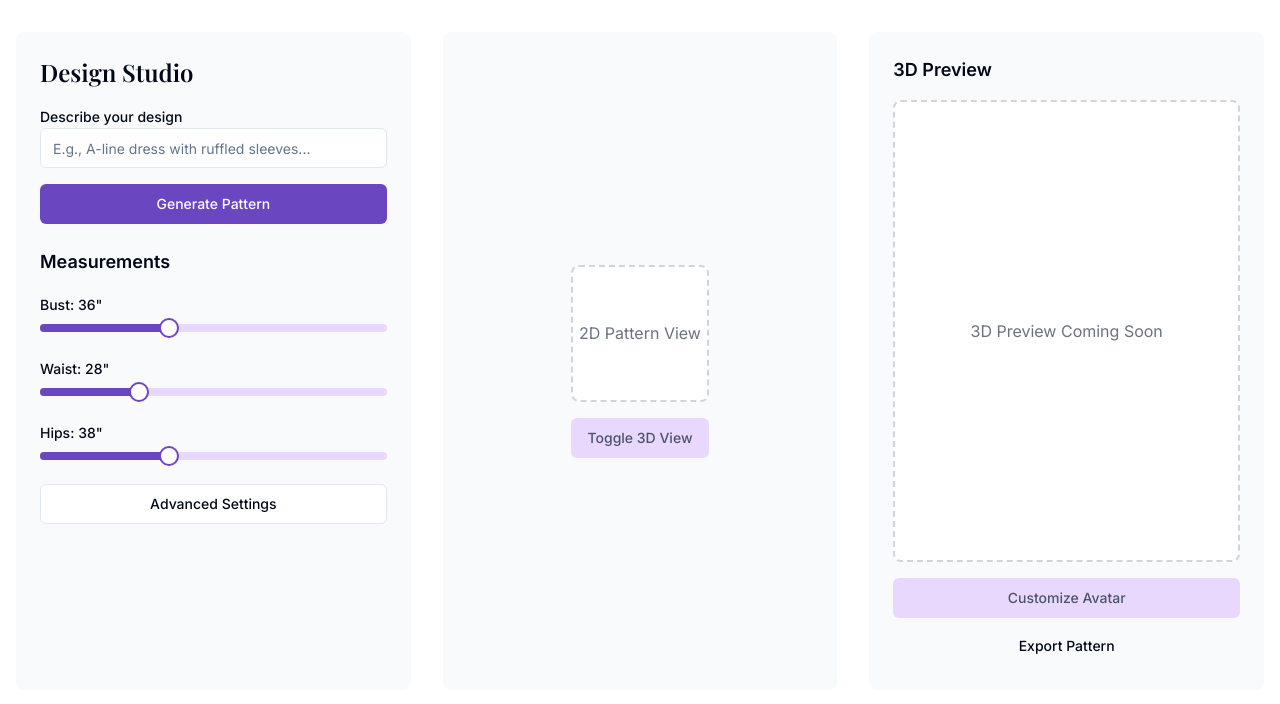
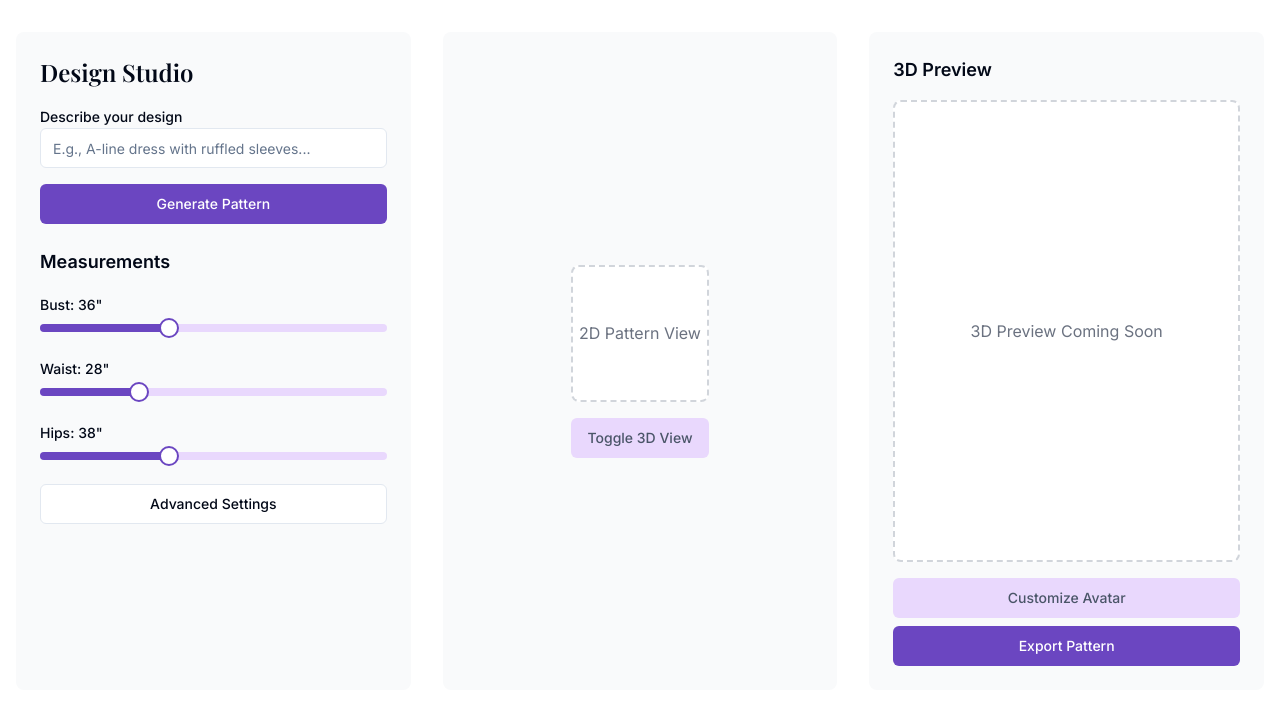
Before and after one commit to TheActualizer/patterngenie, a React (Vite) app: page /design-studio in a window 1280 px wide. Shown: the top 704 px of the page. Built offline with nearby package versions, Linux system fonts and the light colour scheme.

Commit message:
Fix code issues in repository
This commit addresses various code issues identified in the repository. Further details on specific changes can be provided upon request.
[skip gpt_engineer]

```diff
--- a/src/pages/DesignStudio.tsx
+++ b/src/pages/DesignStudio.tsx
@@ -105,7 +105,7 @@ const DesignStudio = () => {
             </div>
             <div className="mt-4 space-y-2">
               <Button className="w-full" variant="secondary">Customize Avatar</Button>
-              <Button className="w-full" variant="success">Export Pattern</Button>
+              <Button className="w-full" variant="default">Export Pattern</Button>
             </div>
           </div>
         </div>
```
